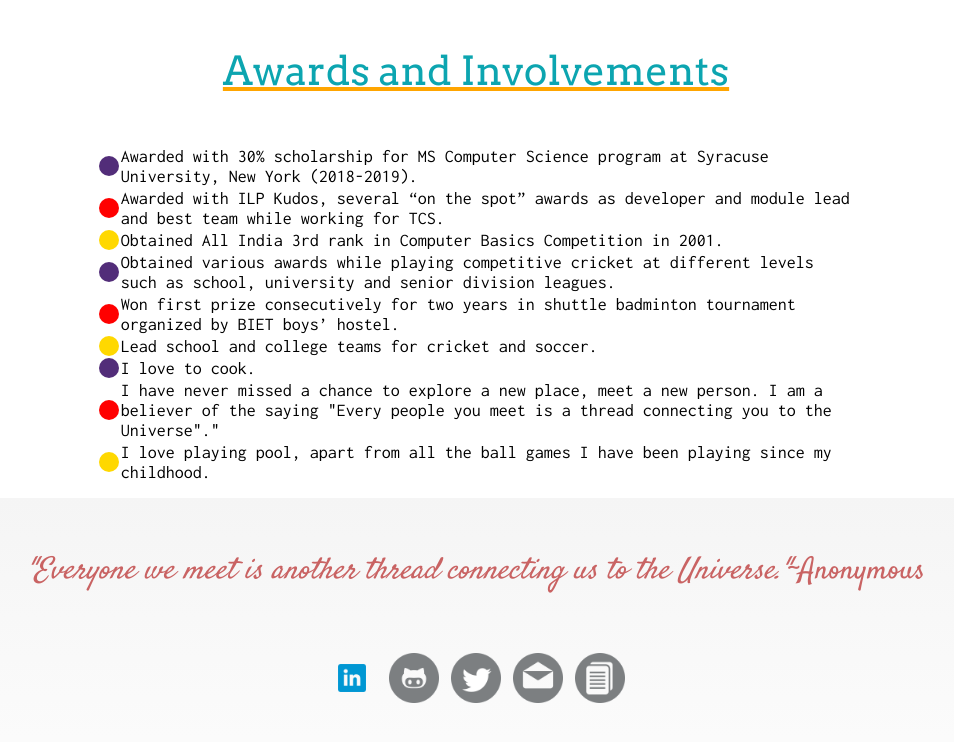
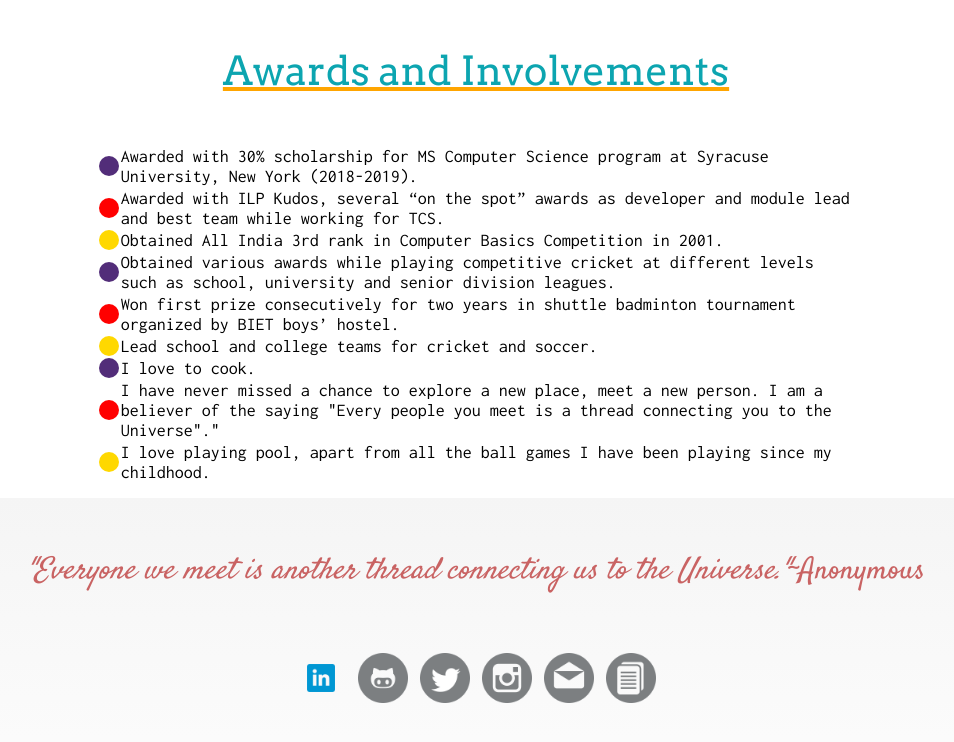
Before and after one commit to vaibfab/vaibfab.github.io, a plain HTML site: page index.html in a window 1280 px wide. Shown: the part 3680-4422 px from the top of the page, without its empty margins (164-1118 px from the left). Drawn offline with nearby package versions, Linux system fonts and the light colour scheme; a web font is replaced by a local one.

Commit message:
Insta Added

```diff
--- a/index.html
+++ b/index.html
@@ -481,6 +481,9 @@
                     <td>
                         <a href="https://twitter.com/vaibfab"><img src="Images/vTwitter.png" title="Twitter" class="iconStyle" /></a>
                     </td>
+					<td>
+                        <a href="https://www.instagram.com/vaibfab"><img src="Images/vInsta.png" title="Instagram" class="iconStyle" /></a>
+                    </td>
                     <td>
                         <a href="mailto:vkumar05@syr.edu"><img src="Images/vMail.png" title="Mail" class="iconStyle" /></a>
                     </td>
```
